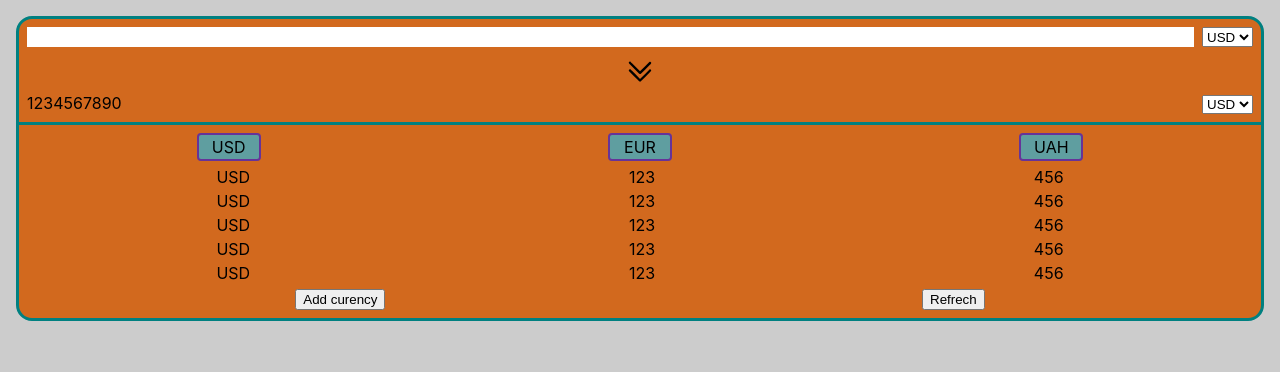
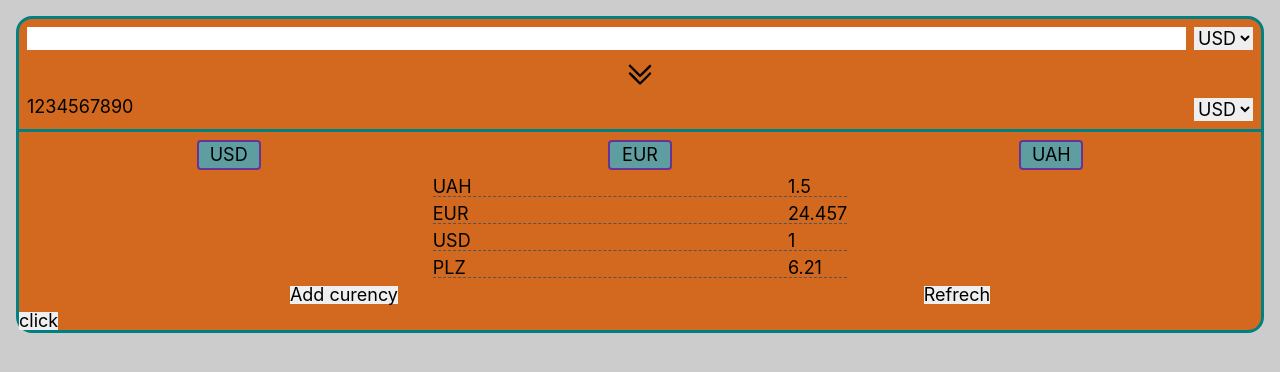
Before and after one commit to Sasha-Gordijchuk/vue_currency-converter, a Vue app: page / in a window 1280 px wide. Shown: the top 372 px of the page. Built offline with nearby package versions, Linux system fonts and the light colour scheme.

Commit message:
exchange rate was completed

```diff
--- a/package.json
+++ b/package.json
@@ -11,6 +11,7 @@
     "lint": "eslint . --ext .vue,.js,.jsx,.cjs,.mjs,.ts,.tsx,.cts,.mts --fix --ignore-path .gitignore"
   },
   "dependencies": {
+    "axios": "^1.3.4",
     "sass": "^1.58.3",
     "vue": "^3.2.45"
   },
--- a/src/App.vue
+++ b/src/App.vue
@@ -1,11 +1,35 @@
 <script lang="ts">
 import CurrencyConverter from "./components/CurrencyConverter.vue";
 import ExchangeRate from "./components/ExchangeRate.vue";
+import { getCurrency } from "./api";
 
 export default {
   components: {
     CurrencyConverter,
     ExchangeRate,
+  },
+
+  methods: {
+    async handleClick() {
+      const result = await getCurrency(this.symbols, "BTC");
+
+      this.rates = result.data.rates;
+
+      console.log(result);
+      console.log(this.rates);
+    },
+  },
+
+  data() {
+    return {
+      symbols: ["USD", "EUR", "UAH", "GBP", "BTC", "PLN"],
+      rates: {
+        UAH: 1.5,
+        EUR: 24.457,
+        USD: 1,
+        PLZ: 6.21,
+      },
+    };
   },
 };
 </script>
@@ -13,8 +37,9 @@ export default {
 <template>
   <div class="app">
     <div class="container">
-      <CurrencyConverter />
-      <ExchangeRate />
+      <CurrencyConverter :symbols="symbols" />
+      <ExchangeRate :rates="rates" />
+      <button @click="handleClick">click</button>
     </div>
   </div>
 </template>
--- /dev/null
+++ b/src/api.ts
@@ -0,0 +1,17 @@
+import axios from "axios";
+
+const BASE_URL = "https://api.apilayer.com/fixer";
+const API_KEY = "J9yKWEIgirkiCFAdR9cemARJ48ZDrE12";
+
+export const getCurrency = async (symbols: string[], base: string) => {
+  const stringSymbols = symbols.join(",");
+
+  const currency = await axios.get(
+    `${BASE_URL}/latest?symbols=${stringSymbols}&base=${base}`,
+    {
+      headers: { apikey: API_KEY },
+    }
+  );
+
+  return currency;
+};
--- a/src/assets/main.scss
+++ b/src/assets/main.scss
@@ -1,5 +1,6 @@
 #app {
   min-height: 100vh;
+  font-size: 18px;
 }
 
 @import './styles/normalize';
--- a/src/assets/styles/_normalize.scss
+++ b/src/assets/styles/_normalize.scss
@@ -14,7 +14,7 @@ table, caption, tbody, tfoot, thead, tr, th, td,
 article, aside, canvas, details, embed,
 figure, figcaption, footer, header, hgroup,
 menu, nav, output, ruby, section, summary,
-time, mark, audio, video, input {
+time, mark, audio, video, input, button, select {
 	margin: 0;
 	padding: 0;
 	border: 0;
--- a/src/components/CurrencyConverter.vue
+++ b/src/components/CurrencyConverter.vue
@@ -1,8 +1,8 @@
 <template>
   <section class="converter">
-    <div class="converter__select">
+    <div class="converter__wrapper">
       <input type="number" class="converter__input" />
-      <select>
+      <select class="converter__select">
         <option value="USD">USD</option>
         <option value="EUR">EUR</option>
         <option value="UAH">UAH</option>
@@ -11,9 +11,9 @@
 
     <div class="converter__arrow"></div>
 
-    <div class="converter__select">
-      <span class="converter__result">1234567890</span>
-      <select>
+    <div class="converter__wrapper">
+      <span class="converter__result" title="asd">1234567890</span>
+      <select class="converter__select">
         <option value="USD">USD</option>
         <option value="EUR">EUR</option>
         <option value="UAH">UAH</option>
@@ -23,7 +23,13 @@
 </template>
 
 <script lang="ts">
-export default {};
+export default {
+  props: {
+    currencies: {
+      type: Array,
+    },
+  },
+};
 </script>
 
 <style lang="scss" scoped>
@@ -36,10 +42,14 @@ export default {};
 
   border-bottom: 3px solid teal;
 
-  &__select {
+  &__wrapper {
     display: flex;
     justify-content: space-between;
     gap: 8px;
+  }
+
+  &__select {
+    width: max-content;
   }
 
   &__input {
@@ -47,8 +57,8 @@ export default {};
   }
 
   &__result {
-    width: 100%;
     overflow: hidden;
+    text-overflow: ellipsis;
   }
 
   &__arrow {
--- a/src/components/ExchangeRate.vue
+++ b/src/components/ExchangeRate.vue
@@ -1,36 +1,19 @@
 <template>
   <section class="exchange">
     <div class="exchange__from">
-      <div class="exchange__currency-from">USD</div>
-      <div class="exchange__currency-from">EUR</div>
-      <div class="exchange__currency-from">UAH</div>
+      <button class="exchange__currency-from">USD</button>
+      <button class="exchange__currency-from">EUR</button>
+      <button class="exchange__currency-from">UAH</button>
     </div>
 
     <div class="exchange__to">
-      <div class="exchange__currency-to">
-        <span>USD</span>
-        <span>123</span>
-        <span>456</span>
-      </div>
-      <div class="exchange__currency-to">
-        <span>USD</span>
-        <span>123</span>
-        <span>456</span>
-      </div>
-      <div class="exchange__currency-to">
-        <span>USD</span>
-        <span>123</span>
-        <span>456</span>
-      </div>
-      <div class="exchange__currency-to">
-        <span>USD</span>
-        <span>123</span>
-        <span>456</span>
-      </div>
-      <div class="exchange__currency-to">
-        <span>USD</span>
-        <span>123</span>
-        <span>456</span>
+      <div
+        class="exchange__currency-to"
+        v-for="(rate, currency) of rates"
+        :key="currency"
+      >
+        <span class="exchange__currency-title">{{ currency }}</span>
+        <span>{{ rate }}</span>
       </div>
     </div>
 
@@ -42,7 +25,11 @@
 </template>
 
 <script lang="ts">
-export default {};
+export default {
+  props: {
+    rates: {},
+  },
+};
 </script>
 
 <style lang="scss" scoped>
@@ -62,16 +49,24 @@ export default {};
     width: 64px;
     padding: 4px;
     background-color: cadetblue;
+    text-align: center;
 
     border: 2px solid rebeccapurple;
     border-radius: 4px;
 
-    text-align: center;
+    cursor: pointer;
+
+    &:hover {
+      background-color: darkcyan;
+    }
   }
 
   &__to {
     display: flex;
     flex-direction: column;
+    margin: 0 auto;
+    max-width: fit-content;
+
     gap: 8px;
 
     margin-bottom: 8px;
@@ -80,7 +75,14 @@ export default {};
   &__currency-to {
     display: flex;
     flex-direction: row;
-    justify-content: space-around;
+
+    gap: 24vw;
+
+    border-bottom: 1px dashed #555;
+  }
+
+  &__currency-title {
+    width: 48px;
   }
 
   &__buttons {
```
Also changed, not shown: 2 other files (tests, documents, lock files or other folders).
